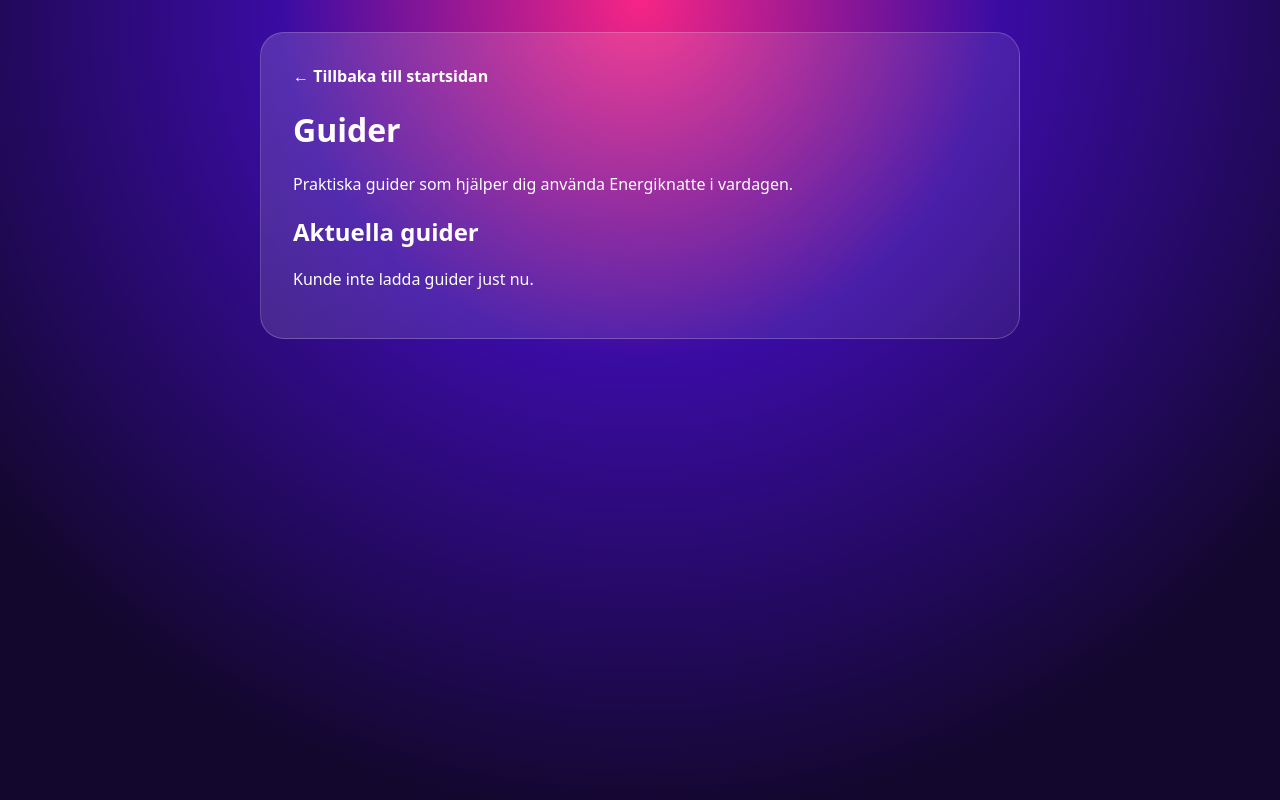
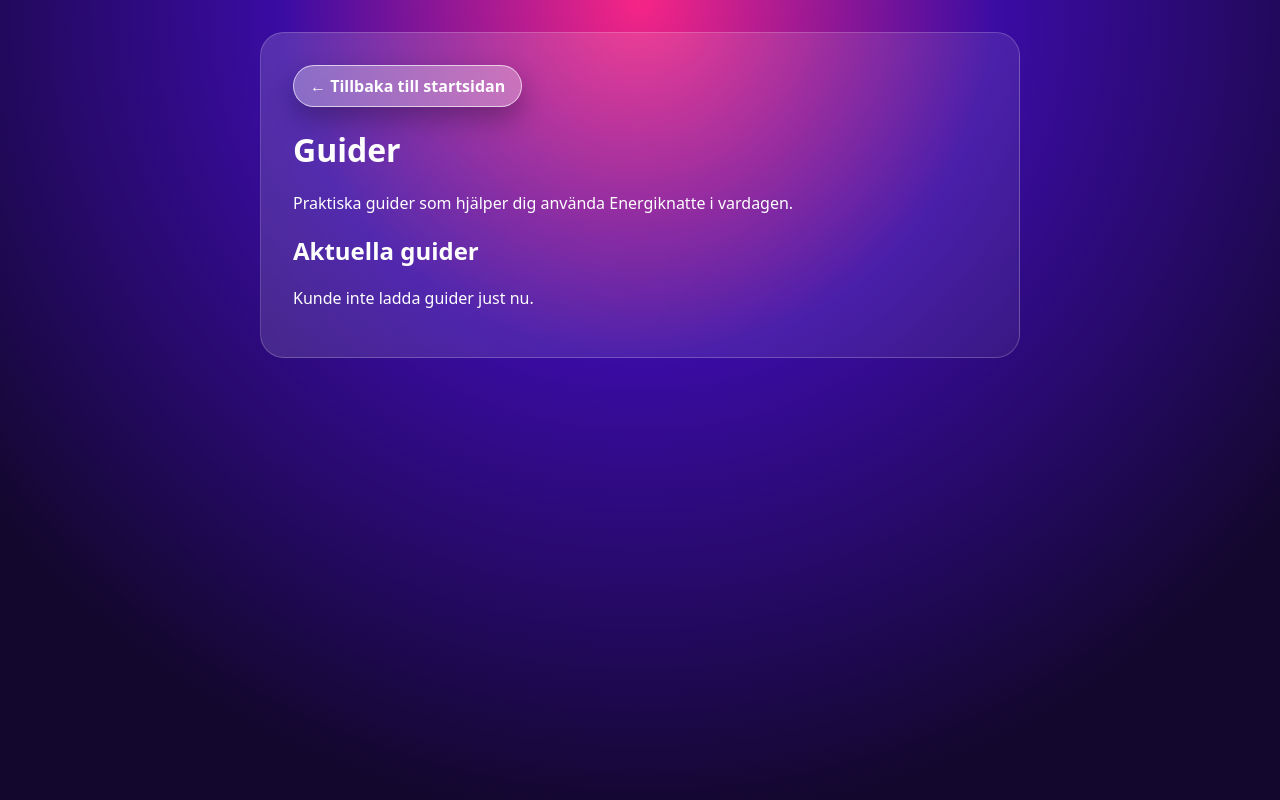
Before and after one commit to bjornwahman/energiknatte, a website: page public/guider.html in a window 1280 px wide. Drawn offline with Linux system fonts and the light colour scheme; no server answers.

Commit message:
Style back link like top navigation buttons

```diff
--- a/public/guider.html
+++ b/public/guider.html
@@ -5,7 +5,7 @@
   <meta name="viewport" content="width=device-width, initial-scale=1.0" />
   <title>Guider – Energiknatte</title>
   <link rel="stylesheet" href="/style.css" />
-  <script async src="https://pagead2.googlesyndication.com/pagead/js/adsbygoogle.js?client=ca-pub-5657975552241199" crossorigin="anonymous"></script>
+  <script async src="https://pagead2.googlesyndication.com/pagead/js/adsbygoogle.js?client=ca-pub-4447589580139887" crossorigin="anonymous"></script>
 </head>
 <body>
   <main class="info-page">
--- a/public/style.css
+++ b/public/style.css
@@ -299,9 +299,21 @@
 }
 
 .back-link {
+  display: inline-block;
+  padding: 0.55rem 1rem;
+  border-radius: 999px;
+  text-decoration: none;
   color: #fff;
-  text-decoration: none;
+  border: 1px solid rgba(255,255,255,0.65);
+  background: rgba(255,255,255,0.3);
   font-weight: 600;
+  box-shadow: 0 12px 26px rgba(9, 5, 31, 0.32);
+  backdrop-filter: blur(6px);
+  transition: transform 0.18s ease, background 0.18s ease, box-shadow 0.18s ease;
+}
+
+.back-link:hover {
+  background: rgba(255,255,255,0.42);
 }
 
 .info-page a:not(.back-link) {
```
Also changed, not shown: public/admin.html (+1 -1 lines), public/index.html (+1 -1 lines), public/integritetspolicy.html (+1 -1 lines), public/lankar.html (+1 -1 lines), public/nyheter.html (+1 -1 lines), public/om-oss.html (+1 -1 lines).
